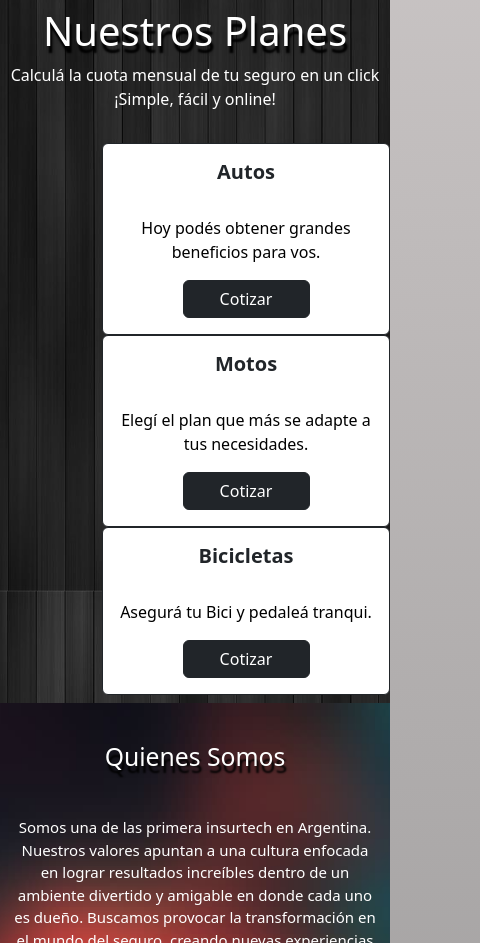
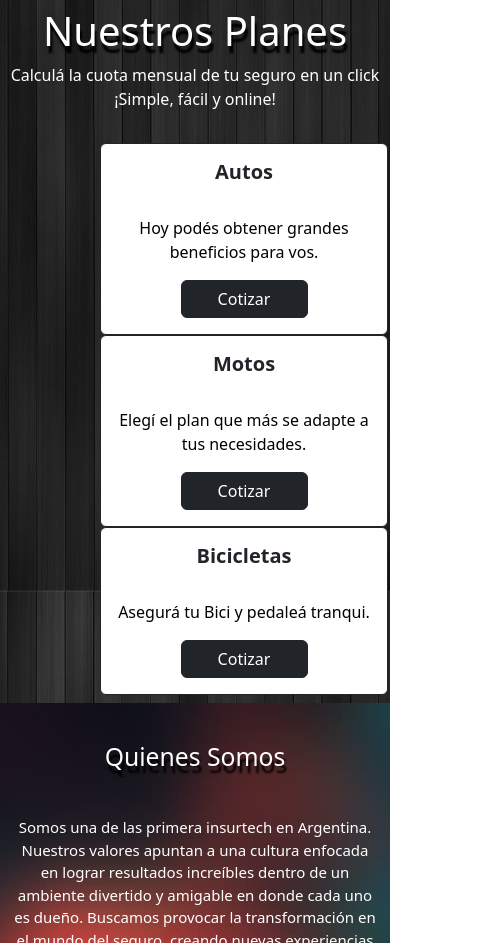
Before and after one commit to Estefania-MP/Proyecto-kronos, a website: page index.html in a window 390 px wide. Shown: the part 1813-2756 px from the top of the page, 480 px wide, since content can reach past the window. Drawn offline with nearby package versions, Linux system fonts and the light colour scheme.

Commit message:
Proyecto Terminado

```diff
--- a/scss/componentes/_sections.scss
+++ b/scss/componentes/_sections.scss
@@ -38,7 +38,7 @@
  }
  @media (max-width: 767px){
     .tarjetas-planes {
-        margin-left: 90px;
+        padding-left: 100px;
     }
 
  }
```
Also changed, not shown: css/style.css.
